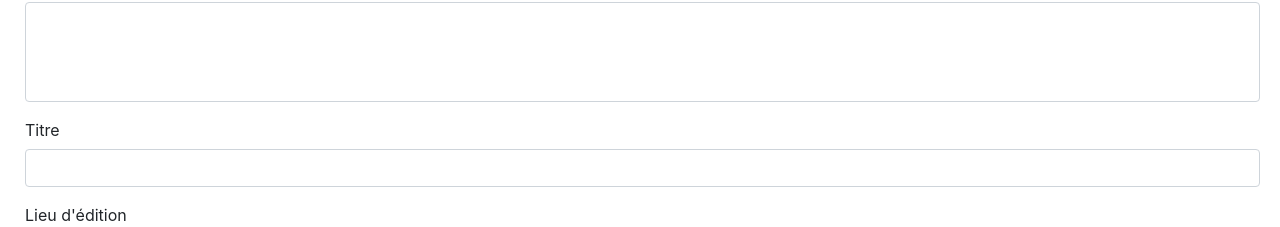
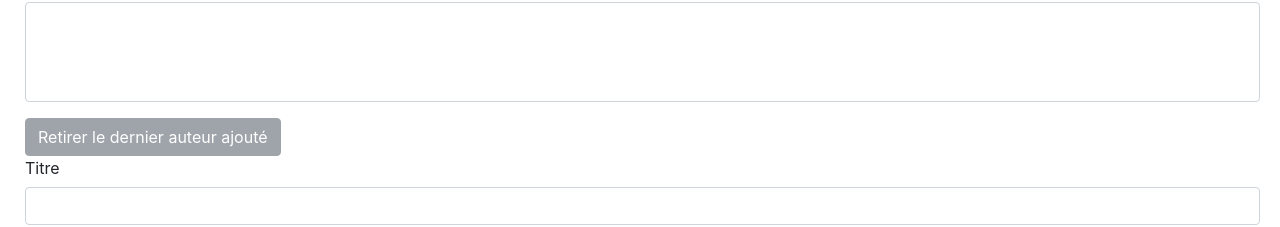
Before and after one commit to clemsciences/sat-biblio-flask, a Vue app in the folder sat-biblio-interface/: page /reference-livre/creer in a window 1280 px wide. Shown: the part 202-429 px from the top of the page. Built offline with nearby package versions, Linux system fonts and the light colour scheme; no server answers.

Commit message:
Added button to remove last selected author

```diff
--- a/sat-biblio-interface/src/components/auteur/LireAuteur.vue
+++ b/sat-biblio-interface/src/components/auteur/LireAuteur.vue
@@ -7,7 +7,7 @@
       <b-form-group label="Nom">
         <b-form-input type="text" v-model="family_name"></b-form-input>
       </b-form-group>
-      <b-button type="submit">Valider</b-button>
+      <b-button type="submit" :disabled="isIncorrect">Enregistrer</b-button>
       <span class="mx-3">{{ message }}</span>
     </b-form>
 
@@ -75,6 +75,11 @@ export default {
   mounted() {
     this.getAuthor();
   },
+  computed: {
+    isIncorrect: function () {
+      return this.first_name.length === 0 || this.family_name.length === 0;
+    }
+  }
 }
 </script>
 
--- a/sat-biblio-interface/src/components/auteur/SuggestionAuteur.vue
+++ b/sat-biblio-interface/src/components/auteur/SuggestionAuteur.vue
@@ -13,6 +13,9 @@
     <b-form-group :label="selectedAuthorsMessage">
       <b-form-select :options="value" :select-size="5" size="sm"></b-form-select>
     </b-form-group>
+    <b-button :disabled="selectedAuthors.length === 0" @click="removeLastAuthor()">
+      Retirer le dernier auteur ajouté
+    </b-button>
   </div>
 </template>
 
@@ -29,13 +32,14 @@ name: "SuggestionAuteur",
       author_query: '',
       suggestedAuthors: [],
       selectedAuthor: '',
+      selectedAuthors: [],
       selectedAuthorsMessage: "Les auteurs sélectionnés vont s'afficher en dessous.",
     }
   },
   methods: {
     getSuggestedAuthors: function (query) {
       if (query.length >= 2) {
-        searchNearAuthors(`auteur=${query}`)
+        searchNearAuthors(`auteur=${encodeURIComponent(query)}`)
             .then((response) => {
               if (response.data.success) {
                 this.suggestedAuthors = response.data.suggestedAuthors;
@@ -44,10 +48,17 @@ name: "SuggestionAuteur",
       }
     },
     addAuthor: function(event) {
+      // TODO check that chosen Author is not already in selectedAuthors
       this.selectedAuthor = event;
       this.selectedAuthors.push(event);
       this.author_query = "";
+      this.$emit("input", this.selectedAuthors);
     },
+    removeLastAuthor: function() {
+      // const indexOfAuthor = this.selectedAuthors.indexOf(event);
+      this.selectedAuthors.pop()  // splice(indexOfAuthor, 1);
+      this.$emit("input", this.selectedAuthors);
+    }
   },
   watch: {
     author_query: function (newValue) {
```
